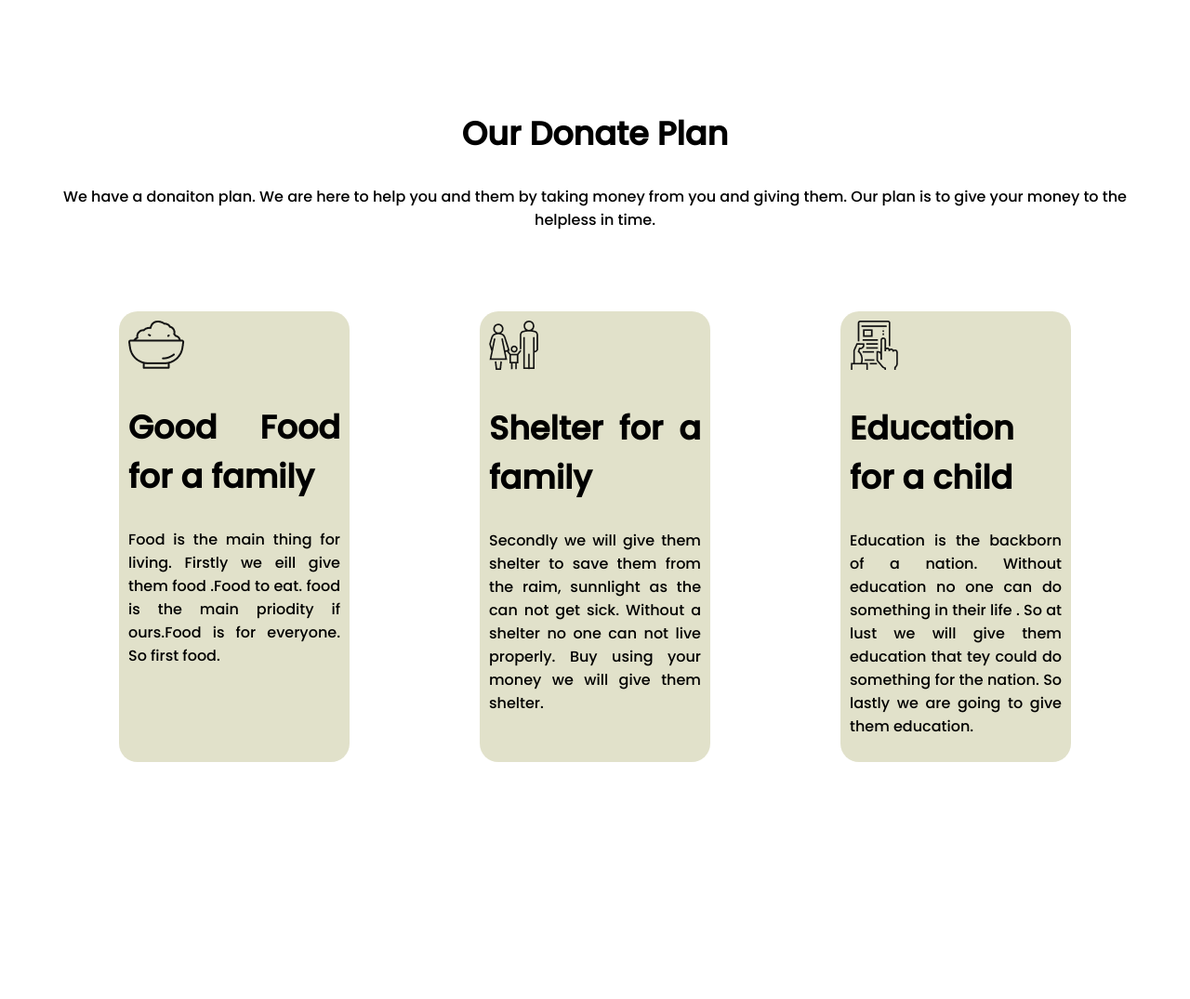
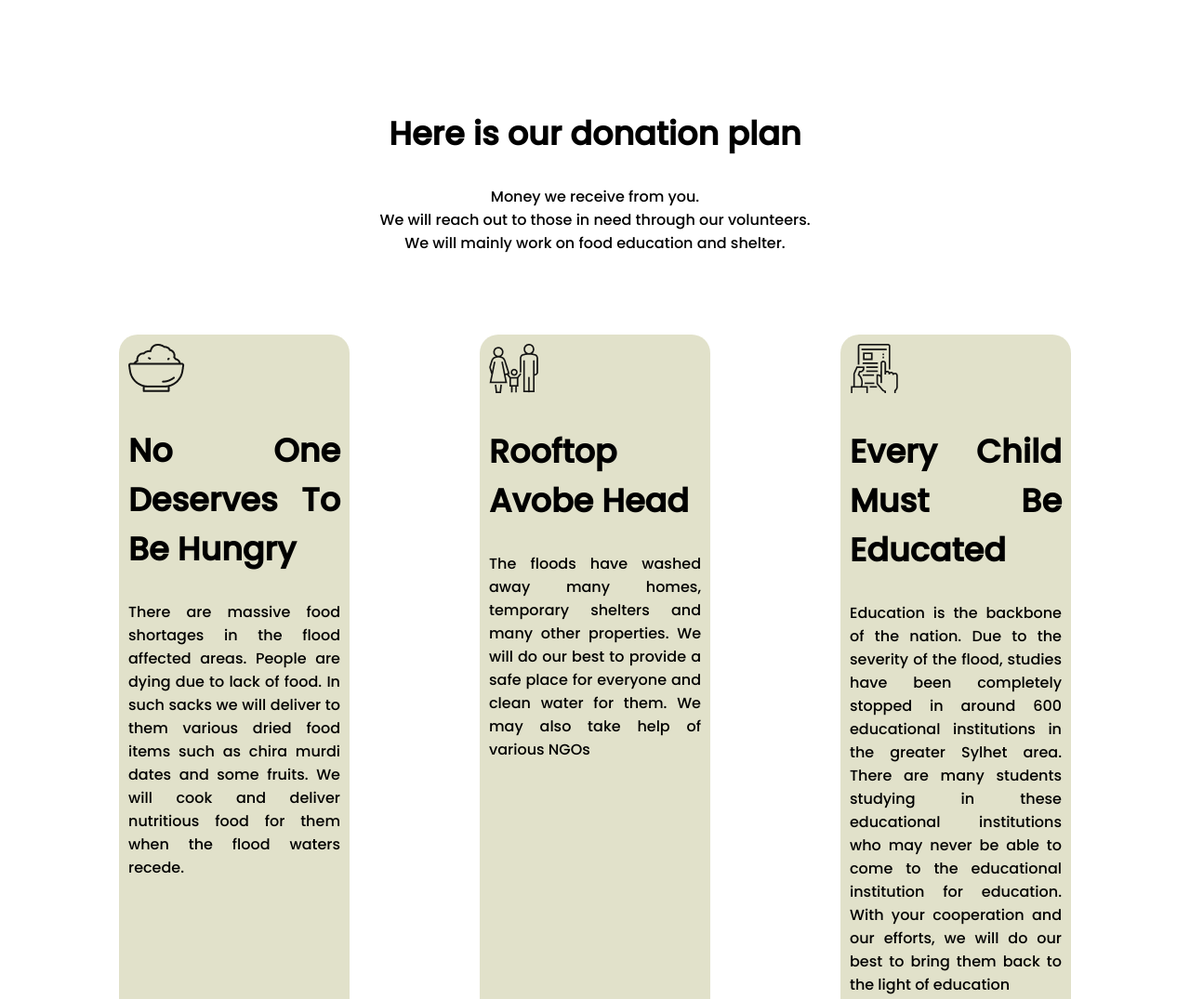
Before and after one commit to nahid-dntgiveup/Assaingment-1, a plain HTML site: page index.html in a window 1280 px wide. Shown: the part 1304-2379 px from the top of the page at 93% size. Before the commit the page ends 2252 px from the top, so only its background shows below. Drawn offline with Linux system fonts and the light colour scheme.

Commit message:
image added

```diff
--- a/index.html
+++ b/index.html
@@ -47,35 +47,27 @@
 </section>
 <section class="third">
     <div>
-        <h2>Our Donate Plan</h2>
-        <p>We have a donaiton plan. We are here to help you and them by taking money from you and giving them. Our plan
-            is to
-            give your money to the helpless in time.
+        <h2>Here is our donation plan</h2>
+        <p>Money we receive from you. <br> We will reach out to those in need through our volunteers. <br> We will mainly work on food education and shelter.
         </p>
     </div>
     <div class="flexible-container">
         <div class="size">
             <img src="donate-today-main/icons/food.png" alt="">
-            <h2>Good Food for a family</h2>
-            <p>Food is the main thing for living. Firstly we eill give them food .Food to eat.
-                food is the main priodity if ours.Food is for everyone. So first food.
-            </p>
+            <h2>No One Deserves To Be Hungry</h2>
+            <p>There are massive food shortages in the flood affected areas. People are dying due to lack of food. In such sacks we will deliver to them various dried food items such as chira murdi dates and some fruits. We will cook and deliver nutritious food for them when the flood waters recede. </p>
         </div>
         <div class="size">
             <img src="donate-today-main/icons/shelter.png" alt="">
-            <h2>Shelter for a family</h2>
+            <h2>Rooftop Avobe Head</h2>
             <p>
-                Secondly we will give them shelter to save them from the raim, sunnlight as the can not get sick.
-                Without a shelter no one can not live properly. Buy using your money we will give them shelter.
+                The floods have washed away many homes, temporary shelters and many other properties. We will do our best to provide a safe place for everyone and clean water for them. We may also take help of various NGOs
             </p>
         </div>
         <div class="size">
             <img src="donate-today-main/icons/education.png" alt="">
-            <h2>Education for a child</h2>
-            <p>Education is the backborn of a nation. Without education no one can do something in their life .
-                So at lust we will give them education that tey could do something for the nation. So lastly we are
-                going to
-                give them education.
+            <h2>Every Child Must Be Educated</h2>
+            <p>Education is the backbone of the nation. Due to the severity of the flood, studies have been completely stopped in around 600 educational institutions in the greater Sylhet area. There are many students studying in these educational institutions who may never be able to come to the educational institution for education. With your cooperation and our efforts, we will do our best to bring them back to the light of education
             </p>
         </div>
     </div>
```
